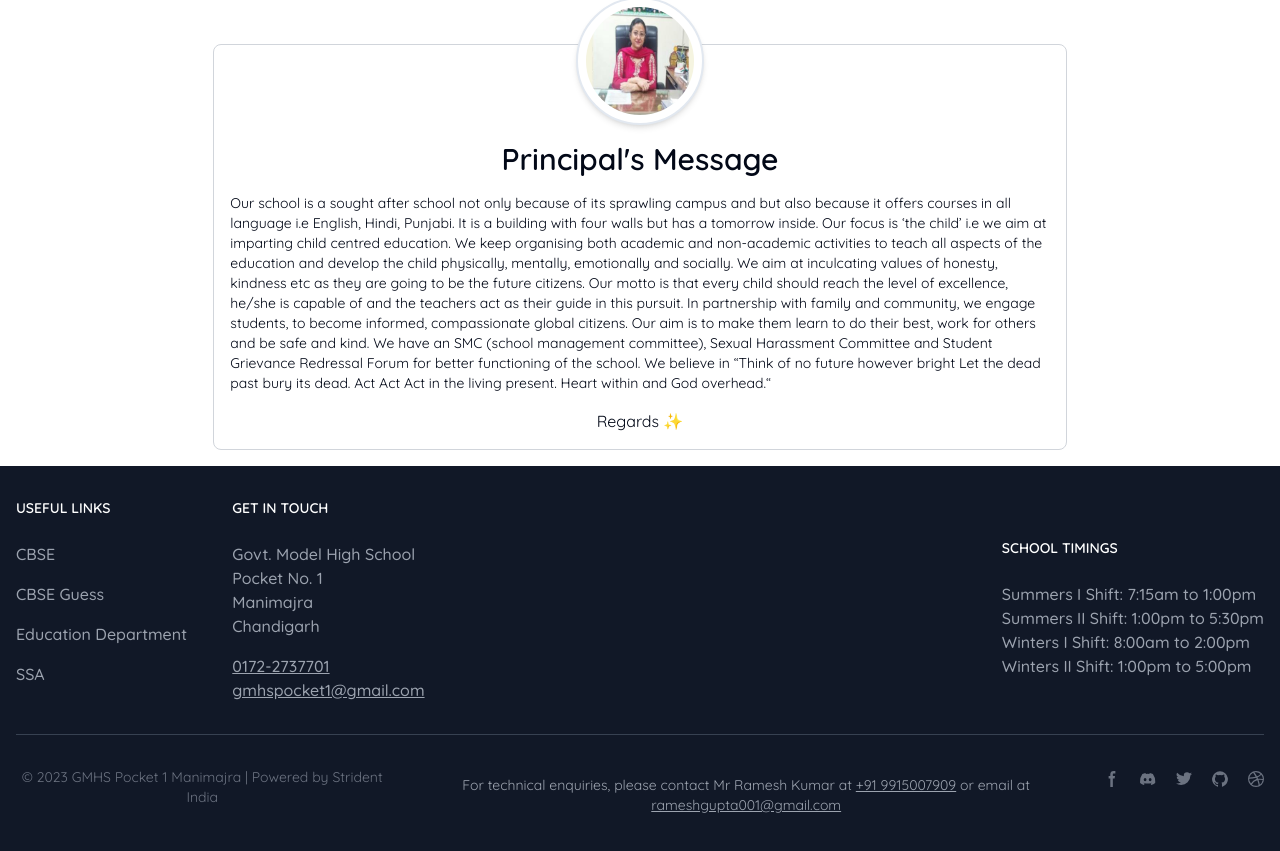
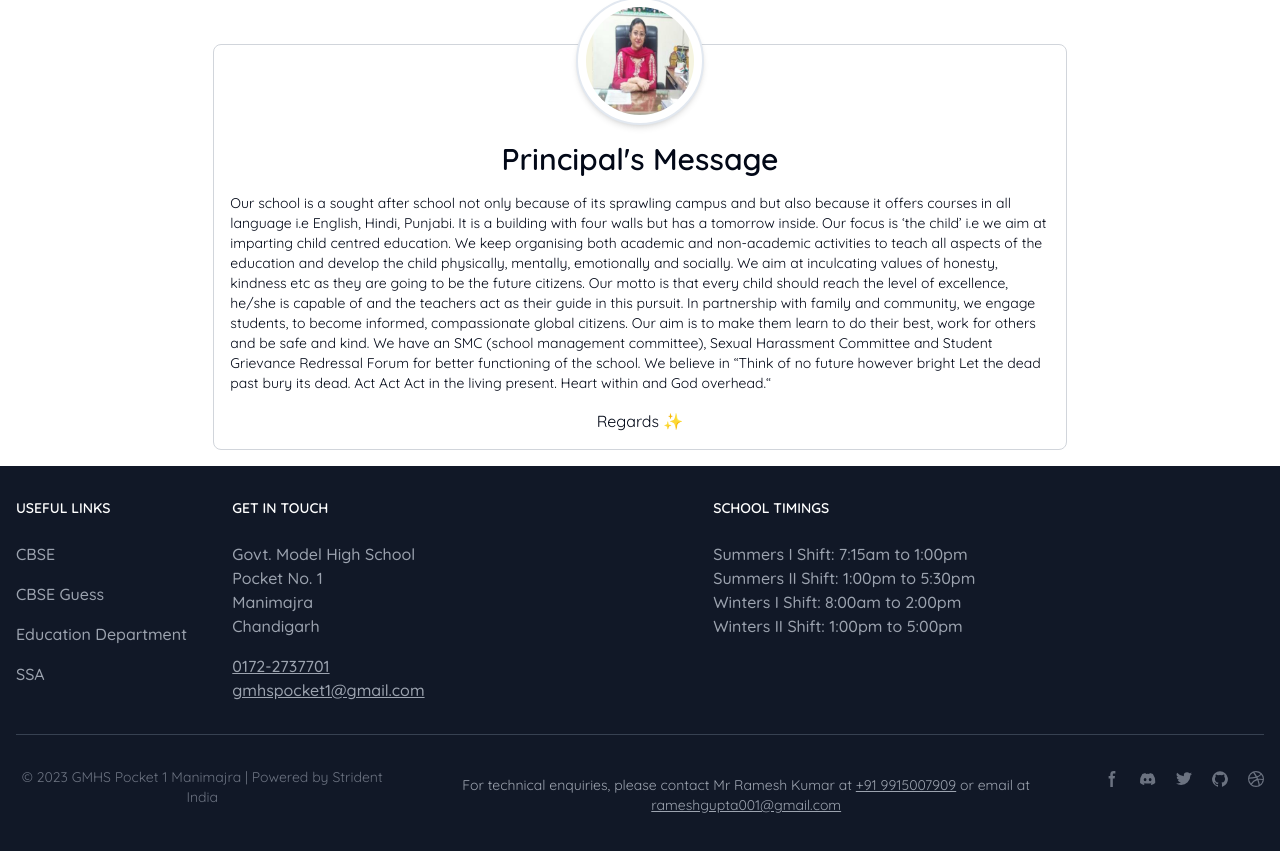
Before and after one commit to abhey-gupta/gmhs-pocket1-manimajra-website, a Next.js app: page / in a window 1280 px wide. Shown: the part 1082-1933 px from the top of the page. Built offline with nearby package versions, Linux system fonts and the light colour scheme.

Commit message:
footer and title fixed

```diff
--- a/app/layout.js
+++ b/app/layout.js
@@ -5,8 +5,8 @@ import Navbar from "@/components/Navbar";
 const quicksand = Quicksand({ subsets: ["latin"] });
 
 export const metadata = {
-  title: "Create Next App",
-  description: "Generated by create next app",
+  title: "GMHS Pocket No. 1 Manimajra - U.T. CHANDIGARH",
+  description: "GMHS Pocket No. 1 Manimajra - U.T. CHANDIGARH",
 };
 
 export default function RootLayout({ children }) {
--- a/components/Footer.jsx
+++ b/components/Footer.jsx
@@ -17,7 +17,7 @@ const Footer = () => {
               </span>
             </Link>
           </div> */}
-          <div className="grid grid-cols-2 gap-8 sm:gap-6 sm:grid-cols-3">
+          <div className="grid grid-cols-2 gap-8 sm:gap-6 sm:grid-cols-2">
             <div>
               <h2 className="mb-6 text-sm font-semibold uppercase text-white">
                 Useful Links
@@ -78,7 +78,7 @@ const Footer = () => {
               </ul>
             </div>
           </div>
-          <div className="mt-10">
+          <div className="mt-10 md:mt-0 mx-auto">
             <h2 className="mb-6 text-sm font-semibold uppercase text-white">
               School Timings
             </h2>
```
Also changed, not shown: 1 other file (tests, documents, lock files or other folders).
